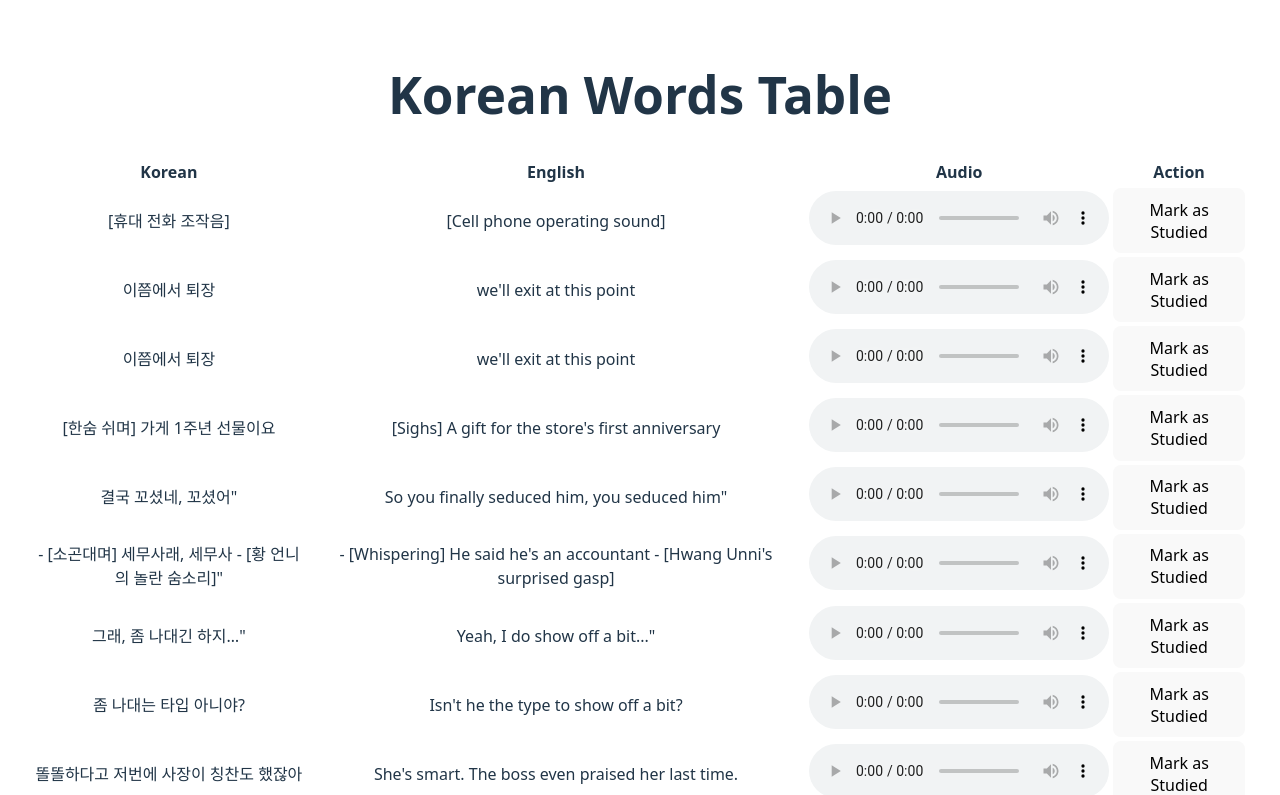
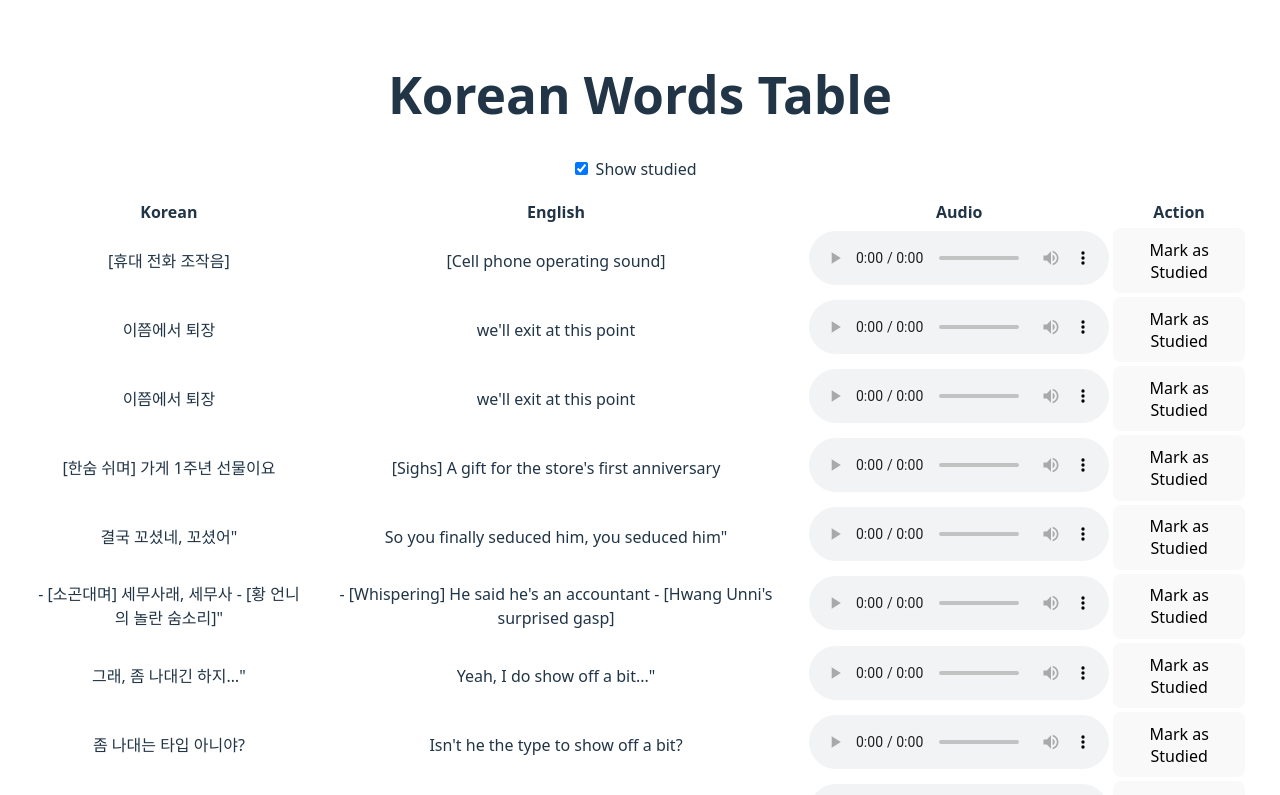
Before and after one commit to kyleerin/language-study, a React (Vite) app: page / in a window 1280 px wide. Shown: the top 795 px of the page. Built offline with nearby package versions, Linux system fonts and the light colour scheme.

Commit message:
add studied filter

```diff
--- a/src/App.jsx
+++ b/src/App.jsx
@@ -25,12 +25,36 @@ function App() {
       return {};
     }
   });
+  const [showStudied, setShowStudied] = useState(() => {
+    try {
+      const v = localStorage.getItem('showStudied');
+      return v === null ? true : v === 'true';
+    } catch {
+      return true;
+    }
+  });
 
   useEffect(() => {
     fetch('/data.csv')
       .then(res => res.text())
       .then(text => {
-        setRows(parseCSV(text));
+        const parsed = parseCSV(text);
+        setRows(parsed);
+        // migrate old index-based studied map (numeric keys) to audio-id keys
+        try {
+          const keys = Object.keys(studied || {});
+          const hasNumeric = keys.some(k => k !== '' && !isNaN(Number(k)));
+          if (hasNumeric && parsed.length) {
+            const migrated = {};
+            // preserve any existing audio-id entries
+            parsed.forEach((row, i) => {
+              if (studied[row.audio]) migrated[row.audio] = true;
+              else if (studied[i]) migrated[row.audio] = true;
+            });
+            setStudied(migrated);
+            localStorage.setItem('studiedRows', JSON.stringify(migrated));
+          }
+        } catch {}
       });
   }, []);
 
@@ -38,13 +62,27 @@ function App() {
     localStorage.setItem('studiedRows', JSON.stringify(studied));
   }, [studied]);
 
-  const markStudied = idx => {
-    setStudied(prev => ({ ...prev, [idx]: true }));
+  useEffect(() => {
+    localStorage.setItem('showStudied', String(showStudied));
+  }, [showStudied]);
+
+  const markStudied = (audioId) => {
+    setStudied(prev => ({ ...prev, [audioId]: true }));
   };
 
   return (
     <div className="container">
       <h1>Korean Words Table</h1>
+      <div style={{ margin: '1rem 0' }}>
+        <label style={{ marginRight: 12 }}>
+          <input
+            type="checkbox"
+            checked={showStudied}
+            onChange={(e) => setShowStudied(e.target.checked)}
+          />{' '}
+          Show studied
+        </label>
+      </div>
       <table>
         <thead>
           <tr>
@@ -62,8 +100,10 @@ function App() {
               </td>
             </tr>
           ) : (
-            rows.map((row, idx) => (
-              <tr key={idx} style={studied[idx] ? { background: '#d4ffd4' } : {}}>
+            rows
+              .filter((row) => showStudied || !studied[row.audio])
+              .map((row) => (
+              <tr key={row.audio} style={studied[row.audio] ? { background: '#d4ffd4' } : {}}>
                 <td>{row.korean}</td>
                 <td>{row.english}</td>
                 <td>
@@ -72,10 +112,10 @@ function App() {
                   ) : 'No audio'}
                 </td>
                 <td>
-                  {studied[idx] ? (
+                  {studied[row.audio] ? (
                     <span style={{ color: 'green', fontWeight: 'bold' }}>Studied</span>
                   ) : (
-                    <button onClick={() => markStudied(idx)}>Mark as Studied</button>
+                    <button onClick={() => markStudied(row.audio)}>Mark as Studied</button>
                   )}
                 </td>
               </tr>
```
